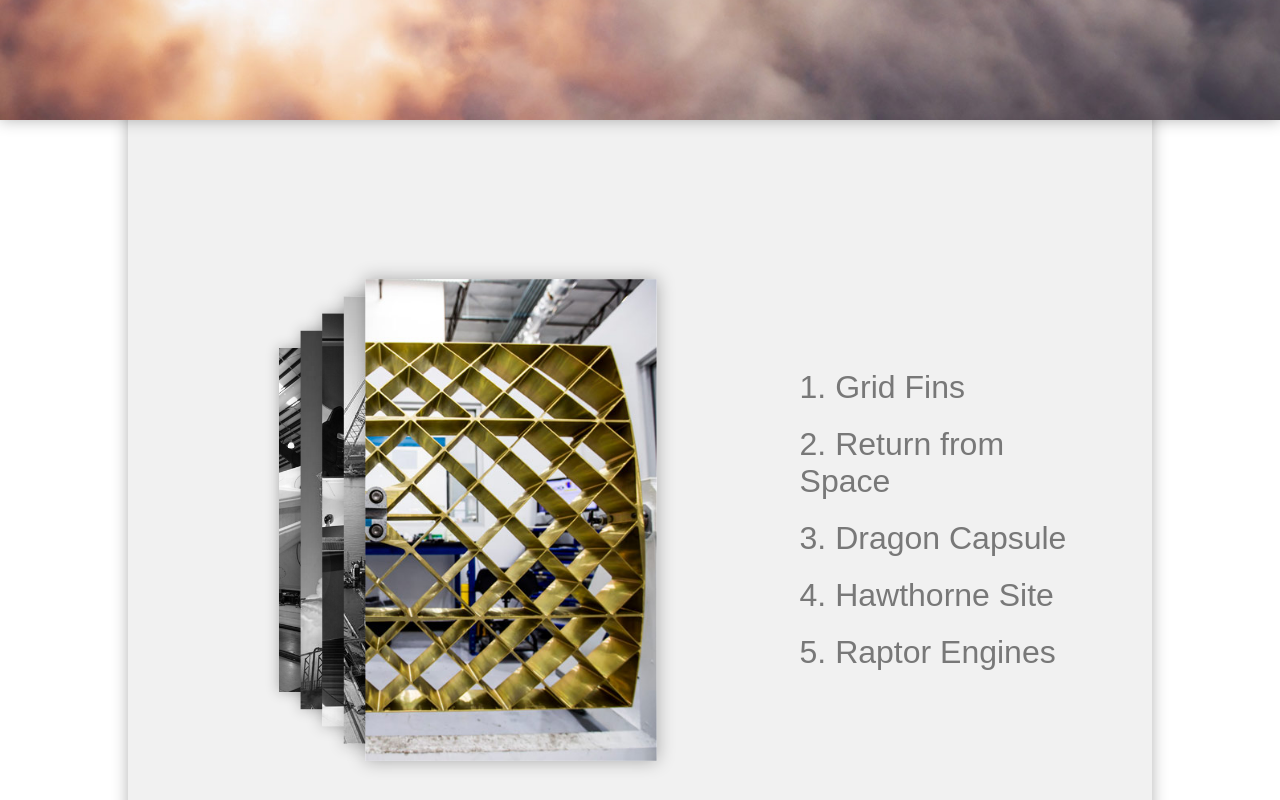
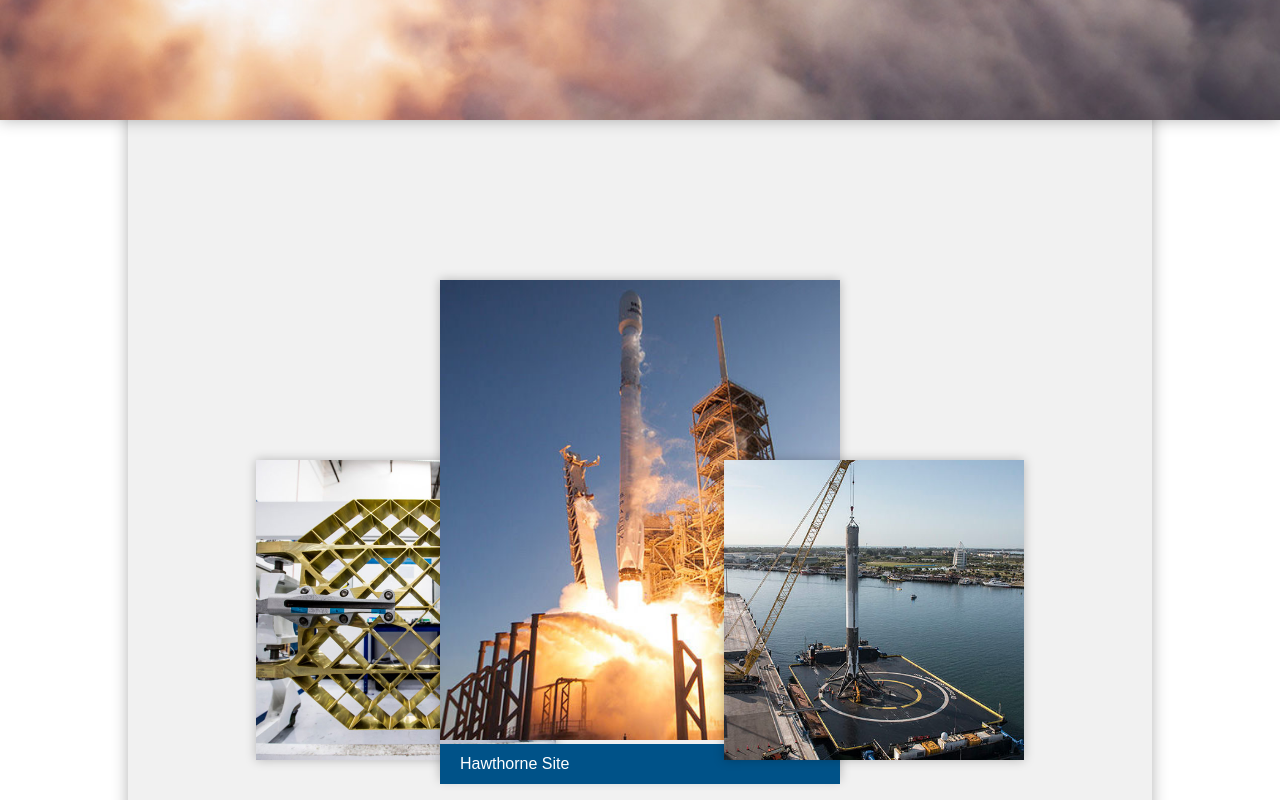
Before and after one commit to fanzypantz/ProjectExam01, a Vue app in the folder new-client/: page / in a window 1280 px wide. Shown: the part 2280-3080 px from the top of the page. Built offline with nearby package versions, Linux system fonts and the light colour scheme; a web font is replaced by a local one.

Commit message:
gallery is finished, now for detailing

```diff
--- a/new-client/src/assets/css/base.css
+++ b/new-client/src/assets/css/base.css
@@ -279,88 +279,6 @@ header .nav .nav-element.active p {
   margin: 0;
   font-size: 3em;
   font-weight: 300;
-}
-
-.gallery .description {
-  position: absolute;
-  top: 50%;
-  right: -3%;
-  transform: translateY(-50%);
-  font-size: 2em;
-}
-.gallery .description p {
-  margin: 10px 0;
-}
-.gallery .description .container-gallery-text {
-  color: #787878;
-  display: flex;
-  justify-content: center;
-  align-items: center;
-  width: 740px;
-}
-.gallery .description .container-gallery-text .text {
-  width: 300px;
-  margin-left: 40px;
-  align-self: flex-end;
-}
-.gallery .description .container-gallery-text .line {
-  width: 340px;
-  opacity: 0;
-  display: flex;
-  justify-content: center;
-  align-items: center;
-}
-.gallery .description .container-gallery-text .line p {
-  color: white;
-  margin-right: 20px;
-}
-.gallery .description .container-gallery-text .line svg {
-  width: 300px;
-  height: 6px;
-  stroke: white;
-  stroke-width: 3px;
-}
-.gallery .description .container-gallery-text:hover {
-  background-color: rgba(0, 0, 0, 0.5);
-  color: white;
-}
-.gallery .description .container-gallery-text:hover .line {
-  opacity: 1;
-}
-.gallery .images {
-  position: absolute;
-  top: 50%;
-  left: 3%;
-  transform: translateY(-50%);
-}
-.gallery .images .image {
-  position: absolute;
-  top: 0;
-  left: 0;
-  width: 260px;
-  height: 430px;
-  object-fit: cover;
-  object-position: 100% 50%;
-  box-shadow: 0 0 15px rgba(0, 0, 0, 0.3);
-  filter: saturate(0%);
-}
-.gallery .images #img-01 {
-  transform: translate(0, -50%);
-}
-.gallery .images #img-02 {
-  transform: translate(40px, -50%) scale(1.1);
-}
-.gallery .images #img-03 {
-  transform: translate(80px, -50%) scale(1.2);
-}
-.gallery .images #img-04 {
-  transform: translate(120px, -50%) scale(1.3);
-}
-.gallery .images #img-05 {
-  transform: translate(160px, -50%) scale(1.4);
-}
-.gallery .images .selected {
-  filter: none;
 }
 
 #index-cta {
@@ -874,19 +792,6 @@ header .nav .nav-element.active p {
   #falcon-heavy-main {
     left: 14% !important;
   }
-
-  .gallery .images {
-    transform: scale(0.8) translateY(-50%);
-  }
-  .gallery .description {
-    right: -17%;
-  }
-  .gallery .description .container-gallery-text {
-    width: 600px;
-  }
-  .gallery .description .container-gallery-text .line {
-    width: 150px;
-  }
 }
 @media only screen and (max-width: 1024px) {
   .rocket-card {
@@ -936,26 +841,6 @@ header .nav .nav-element.active p {
 
   header .nav {
     width: 140px;
-  }
-
-  .gallery .images {
-    transform: scale(0.8, 0.8) translateY(-50%);
-    left: -7%;
-  }
-  .gallery .description {
-    right: -7%;
-  }
-  .gallery .description .container-gallery-text {
-    width: 400px;
-  }
-  .gallery .description .container-gallery-text .text {
-    font-size: 0.9em;
-  }
-  .gallery .description .container-gallery-text .line {
-    width: 90px;
-  }
-  .gallery .description .container-gallery-text .line p {
-    margin-left: 10px;
   }
 
   .link-text h3 {
@@ -1126,47 +1011,6 @@ header .nav .nav-element.active p {
     font-size: 2em;
   }
 
-  .gallery {
-    display: flex;
-    flex-direction: column;
-    justify-content: center;
-    align-items: center;
-  }
-  .gallery .images {
-    width: 80%;
-    height: 50%;
-    position: static;
-    left: unset;
-    top: unset;
-    transform: unset;
-  }
-  .gallery .images .image {
-    display: none;
-    position: static;
-    top: unset;
-    left: unset;
-  }
-  .gallery .images #img-05 {
-    width: 100%;
-    height: 100%;
-    display: block;
-    transform: unset;
-  }
-  .gallery .description {
-    position: static;
-    right: unset;
-    top: unset;
-    bottom: unset;
-    width: 80%;
-    transform: unset;
-  }
-  .gallery .description .container-gallery-text {
-    width: 100%;
-  }
-  .gallery .description .container-gallery-text .line {
-    display: none;
-  }
-
   #index-cta img {
     object-position: 50% 50%;
   }
@@ -1252,14 +1096,6 @@ header .nav .nav-element.active p {
     width: 100%;
     height: 50%;
     margin: 0;
-  }
-
-  .gallery .images {
-    width: 100%;
-  }
-  .gallery .description {
-    width: 100%;
-    bottom: 5%;
   }
 }
 @media only screen and (max-width: 375px) {
--- a/new-client/src/assets/css/media_queries.sass
+++ b/new-client/src/assets/css/media_queries.sass
@@ -19,17 +19,7 @@
   #falcon-heavy-main
     left: 14% !important
 
-  .gallery
-    .images
-      transform: scale(0.8) translateY(-50%)
 
-    .description
-      right:  -17%
-      .container-gallery-text
-        width: 600px
-
-        .line
-          width: 150px
 
 @media only screen and (max-width: 1024px) // Laptop
 
@@ -72,24 +62,6 @@
     .nav
       width: 140px
 
-  .gallery
-
-    .images
-      transform: scale(0.8, 0.8) translateY(-50%)
-      left: -7%
-
-    .description
-      right:  -7%
-      .container-gallery-text
-        width: 400px
-
-        .text
-          font-size: 0.9em
-
-        .line
-          width: 90px
-          p
-            margin-left: 10px
 
   .link-text h3
     margin: 0 10px
@@ -247,45 +219,7 @@
     h1
       font-size: 2em
 
-  .gallery
-    display: flex
-    flex-direction: column
-    justify-content: center
-    align-items: center
 
-    .images
-      width: 80%
-      height: 50%
-      position: static
-      left: unset
-      top: unset
-      transform: unset
-
-      .image
-        display: none
-        position: static
-        top: unset
-        left: unset
-
-      #img-05
-        width: 100%
-        height: 100%
-        display: block
-        transform: unset
-
-    .description
-      position: static
-      right: unset
-      top: unset
-      bottom: unset
-      width: 80%
-      transform: unset
-
-      .container-gallery-text
-        width: 100%
-
-        .line
-          display: none
 
 
   #index-cta
@@ -373,12 +307,7 @@
         height: 50%
         margin: 0
 
-  .gallery
-    .images
-      width: 100%
-    .description
-      width: 100%
-      bottom: 5%
+
 
 @media only screen and (max-width: 375px) // Mobile Medium
 
--- a/new-client/src/assets/css/pages/index.sass
+++ b/new-client/src/assets/css/pages/index.sass
@@ -86,85 +86,6 @@
     font-weight: 300
 
 
-
-.gallery
-  .description
-    position: absolute
-    top: 50%
-    right: -3%
-    transform: translateY(-50%)
-    font-size: 2em
-
-    p
-      margin: 10px 0
-
-    .container-gallery-text
-      color: $font-secondary
-      display: flex
-      justify-content: center
-      align-items: center
-      width: 740px
-
-      .text
-        width: 300px
-        margin-left: 40px
-        align-self: flex-end
-
-      .line
-        width: 340px
-        opacity: 0
-        display: flex
-        justify-content: center
-        align-items: center
-
-        p
-          color: white
-          margin-right: 20px
-
-        svg
-          width: 300px
-          height: 6px
-          stroke: white
-          stroke-width: 3px
-
-      &:hover
-        background-color: $bg
-        color: white
-
-        .line
-          opacity: 1
-
-  .images
-    position: absolute
-    top: 50%
-    left: 3%
-    transform: translateY(-50%)
-
-    .image
-      position: absolute
-      top: 0
-      left: 0
-      width: 260px
-      height: 430px
-      object-fit: cover
-      object-position: 100% 50%
-      box-shadow: $box-shadow
-      filter: saturate(0%)
-
-    #img-01
-      transform: translate(0, -50%)
-    #img-02
-      transform: translate(40px, -50%)  scale(1.1)
-    #img-03
-      transform: translate(80px, -50%)  scale(1.2)
-    #img-04
-      transform: translate(120px, -50%)  scale(1.3)
-    #img-05
-      transform: translate(160px, -50%)  scale(1.4)
-
-    .selected
-      filter: none
-
 #index-cta
   display: flex
   flex-direction: column
--- a/new-client/src/components/Gallery.vue
+++ b/new-client/src/components/Gallery.vue
@@ -1,82 +1,67 @@
 <template>
   <section class="container-normal gallery scrolltarget">
     <div class="images">
+      <div
+        @click="handleClick(0)"
+        :class="'gallery-image-container ' + getClass(0)"
+      >
         <img
           id="img-01"
           class="image fade"
-        src="../assets/images/gallery04.jpg"
+          src="../assets/images/gallery01.jpg"
           alt=""
         />
+        <p id="text-01" class="text">Grid Fins</p>
+      </div>
+      <div
+        @click="handleClick(1)"
+        :class="'gallery-image-container ' + getClass(1)"
+      >
         <img
           id="img-02"
           class="image fade"
           src="../assets/images/gallery02.jpg"
           alt=""
         />
+        <p id="text-02" class="text">Hawthorne Site</p>
+      </div>
+      <div
+        @click="handleClick(2)"
+        :class="'gallery-image-container ' + getClass(2)"
+      >
         <img
           id="img-03"
-        class="image fade"
-        src="../assets/images/gallery05.jpg"
-        alt=""
-      />
-      <img
-        id="img-04"
           class="image fade"
           src="../assets/images/gallery03.jpg"
           alt=""
         />
+        <p id="text-03" class="text">Return from Space</p>
+      </div>
+
+      <div
+        @click="handleClick(3)"
+        :class="'gallery-image-container ' + getClass(3)"
+      >
+        <img
+          id="img-04"
+          class="image fade"
+          src="../assets/images/gallery04.jpg"
+          alt=""
+        />
+        <p id="text-04" class="text">Raptor Engines</p>
+      </div>
+
+      <div
+        @click="handleClick(4)"
+        :class="'gallery-image-container ' + getClass(4)"
+      >
         <img
           id="img-05"
           class="image selected fade"
-        src="../assets/images/gallery01.jpg"
+          src="../assets/images/gallery05.jpg"
           alt=""
         />
-    </div>
-    <div class="description">
-      <div class="container-gallery-text fade">
-        <div class="line">
-          <p>1.</p>
-          <svg xmlns="http://www.w3.org/2000/svg">
-            <line x1="0%" y1="3px" x2="100%" y2="3px" />
-          </svg>
-        </div>
-        <p id="text-01" class="text">1. Grid Fins</p>
-      </div>
-      <div class="container-gallery-text fade">
-        <div class="line">
-          <p>2.</p>
-          <svg xmlns="http://www.w3.org/2000/svg">
-            <line x1="0%" y1="3px" x2="100%" y2="3px" />
-          </svg>
-        </div>
-        <p id="text-02" class="text">2. Return from Space</p>
-      </div>
-      <div class="container-gallery-text fade">
-        <div class="line">
-          <p>3.</p>
-          <svg xmlns="http://www.w3.org/2000/svg">
-            <line x1="0%" y1="3px" x2="100%" y2="3px" />
-          </svg>
-        </div>
-        <p id="text-03" class="text">3. Dragon Capsule</p>
-      </div>
-      <div class="container-gallery-text fade">
-        <div class="line">
-          <p>4.</p>
-          <svg xmlns="http://www.w3.org/2000/svg">
-            <line x1="0%" y1="3px" x2="100%" y2="3px" />
-          </svg>
-        </div>
-        <p id="text-04" class="text">4. Hawthorne Site</p>
-      </div>
-      <div class="container-gallery-text fade">
-        <div class="line">
-          <p>5.</p>
-          <svg xmlns="http://www.w3.org/2000/svg">
-            <line x1="0%" y1="3px" x2="100%" y2="3px" />
-          </svg>
-        </div>
-        <p id="text-05" class="text">5. Raptor Engines</p>
+        <p id="text-05" class="text">Dragon Capsule</p>
       </div>
     </div>
   </section>
@@ -85,5 +70,138 @@
 <script>
 export default {
   name: 'Gallery',
+
+  data() {
+    return {
+      currentFocus: 1,
+      isAnimating: false,
+    };
+  },
+
+  methods: {
+    getClass(index) {
+      if (index > this.currentFocus) {
+        if (index > this.currentFocus + 1) {
+          return 'far-right';
+        } else {
+          return 'right';
+        }
+      } else if (index === this.currentFocus) {
+        return 'current-focus';
+      } else if (index < this.currentFocus) {
+        if (index < this.currentFocus - 1) {
+          return 'far-left';
+        } else {
+          return 'left';
+        }
+      } else {
+        return '';
+      }
+    },
+
+    leftClick() {
+      this.isAnimating = true;
+      this.currentFocus = this.currentFocus - 1;
+      setTimeout(() => {
+        this.isAnimating = false;
+      }, 500);
+    },
+
+    rightClick() {
+      this.isAnimating = true;
+      this.currentFocus = this.currentFocus + 1;
+      setTimeout(() => {
+        this.isAnimating = false;
+      }, 500);
+    },
+
+    handleClick(index) {
+      if (index !== this.currentFocus && !this.isAnimating) {
+        if (index > 0 && index < 4) {
+          if (index > this.currentFocus) {
+            this.rightClick();
+          } else {
+            this.leftClick();
+          }
+        }
+      }
+    },
+  },
 };
 </script>
+
+<style lang="sass">
+$delay: 500ms
+
+.gallery
+  display: flex
+  align-items: center
+
+  .images
+    position: relative
+    height: 60%
+    width: 100%
+    display: flex
+
+  .gallery-image-container
+    position: absolute
+    box-shadow: 0 0 10px 0 rgba(0, 0, 0, 0.25)
+    margin: 0
+    transition: top $delay ease, left $delay ease, width $delay ease, height $delay ease, transform $delay ease, opacity $delay ease
+
+    .text
+      color: white
+      padding-left: 20px
+      margin: 0
+      line-height: 40px
+      background-color: #005288
+      transition: opacity $delay ease, tranform $delay ease
+
+    img
+      width: 100%
+      height: calc(100% - 40px)
+      object-fit: cover
+      transition: height $delay ease
+
+  .far-right, .far-left
+    width: 300px
+    height: 300px
+    opacity: 0
+    transform: scale(0)
+    top: calc(100% - 300px)
+
+  .left, .right
+    width: 300px
+    height: 300px
+    top: calc(100% - 300px)
+
+    img
+      height: 100%
+
+    .text
+      opacity: 0
+      transform: scaleY(0)
+
+  .far-left
+    left: 0
+    transform-origin: bottom left
+
+  .far-right
+    left: calc(100% - 300px)
+    transform-origin: bottom right
+
+  .left
+    left: 0
+    transform-origin: bottom left
+
+  .right
+    left: calc(100% - 300px)
+    transform-origin: bottom right
+
+  .current-focus
+    left: 50%
+    top: 0
+    transform: translateX(-50%)
+    width: 400px
+    height: 500px
+</style>
```
Also changed, not shown: new-client/src/components/ScrollBar.vue (+8 -6 lines), 1 other file (tests, documents, lock files or other folders). Lines whose indentation alone changed are shown as unchanged.
